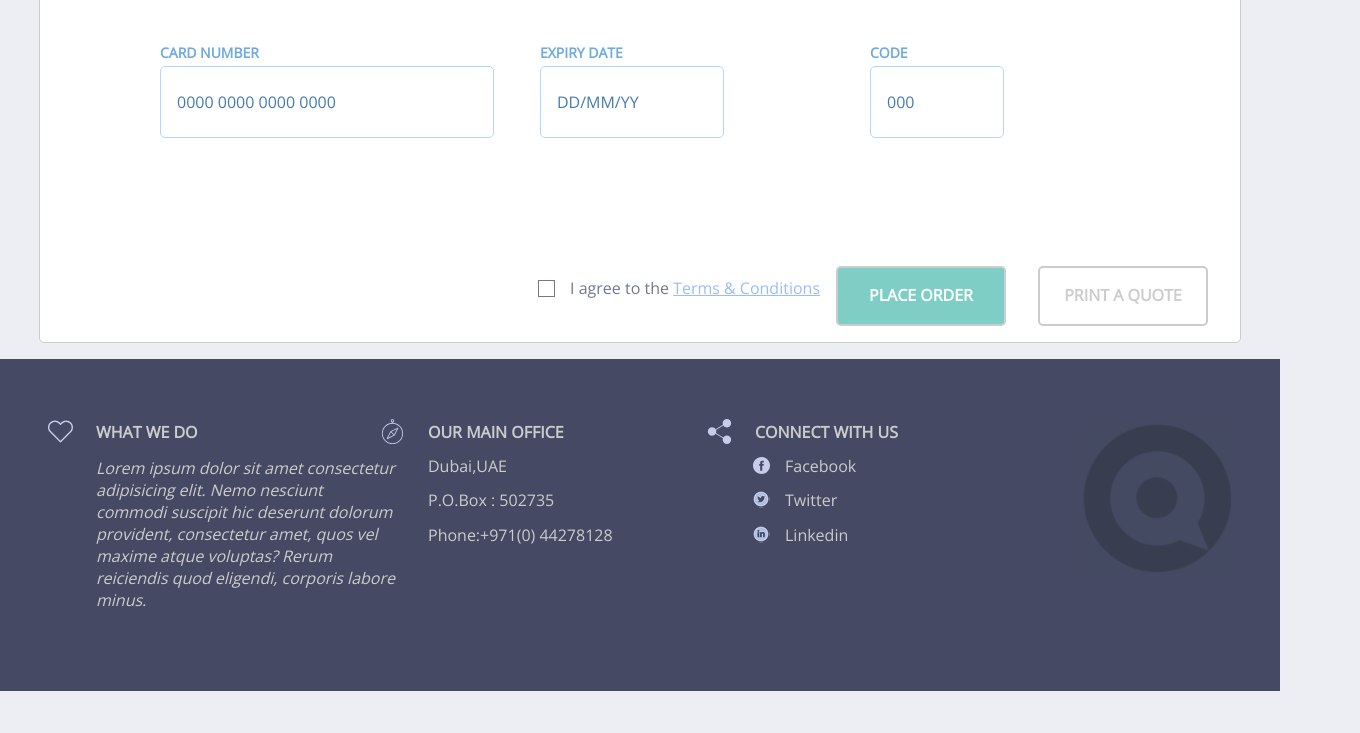
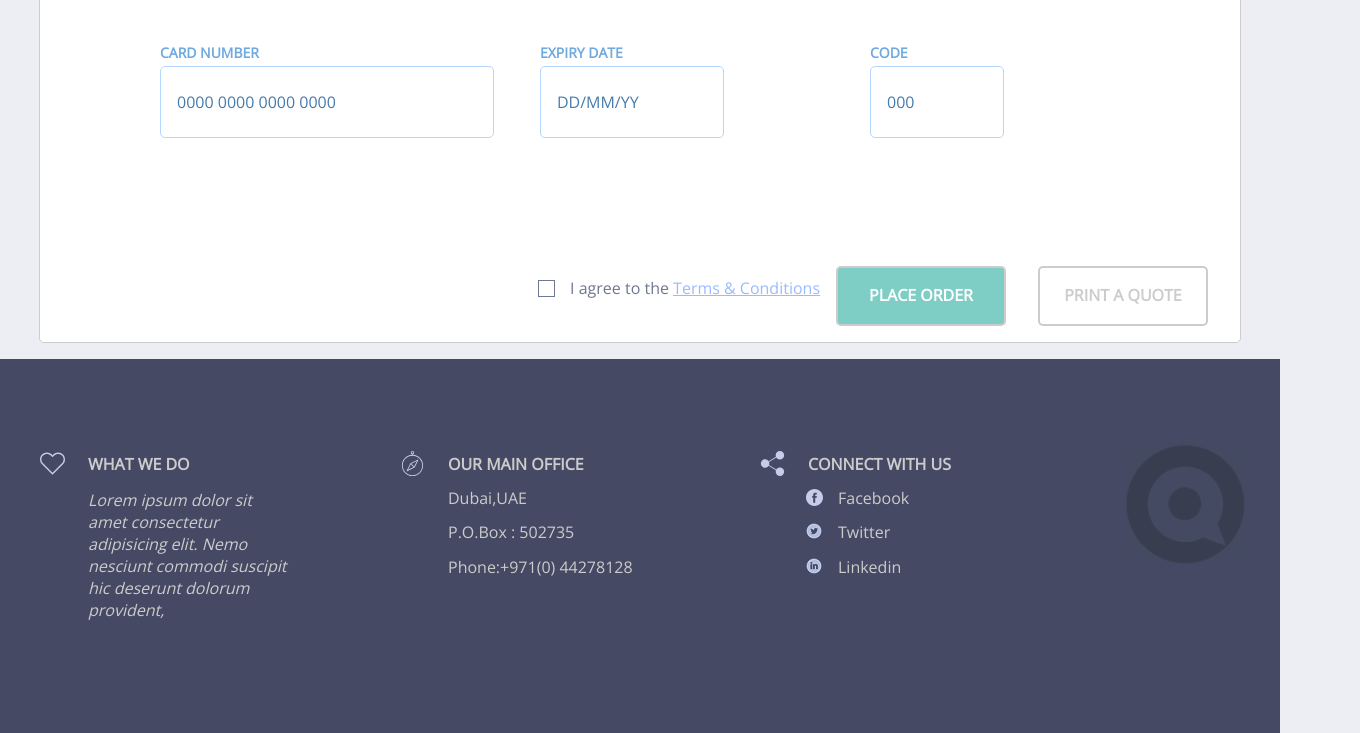
Before and after one commit to ArthurGorbenko/HTML5-Form, a plain HTML site: page index.html in a window 1280 px wide. Shown: the part 2622-3355 px from the top of the page, 1360 px wide, since content can reach past the window. Before the commit the page ends 3329 px from the top, so only its background shows below. Drawn offline with nearby package versions, Linux system fonts and the light colour scheme.

Commit message:
footer fixed

```diff
--- a/css/styles.css
+++ b/css/styles.css
@@ -998,16 +998,15 @@ input[type="checkbox"]:checked ~ .form-label_agree::after {
 }
 
 .form-footer {
-  height: 400px;
-  width: 100%;
+  /* height: 400px;
+  width: 100%; */
   background: #454964;
+  color: #ccc;
 }
 
 .form-footer_block {
-  margin-top: 5em;
-  height: 300px;
+  padding: 1em 0 1em 3em;
   width: 200px;
-  color: #ccc;
 }
 
 .form-footer_info_header {
@@ -1070,7 +1069,7 @@ input[type="checkbox"]:checked ~ .form-label_agree::after {
 
 .footer_social_link::before {
   content: "";
-  background: url("../images/facebook-logo-button.svg");
+  background: url("../images/facebook-logo-button.svg") no-repeat;
   display: block;
   position: absolute;
   background-size: 17px;
@@ -1080,20 +1079,26 @@ input[type="checkbox"]:checked ~ .form-label_agree::after {
 }
 
 .twitter::before {
-  background: url("../images/twitter-logo.png");
+  background: url("../images/twitter-logo.png") no-repeat;
 }
 
 .linkedin::before {
-  background: url("../images/linkedin-logo.png");
+  background: url("../images/linkedin-logo.png") no-repeat;
 }
 
 .social-links-list {
   padding-inline-start: 30px;
 }
 
+.wrapper_footer-logo {
+  padding: 0;
+  text-align: right;
+  width: 120px;
+}
+
 .footer_logo {
-  height: 150px;
-  width: 150px;
+  height: 120px;
+  width: 120px;
 }
 .footer_logo:hover {
   outline: 2px solid #6ea9df;
@@ -1174,28 +1179,6 @@ input[type="checkbox"]:checked ~ .form-label_agree::after {
     flex-direction: column;
   }
 
-  .form-footer {
-    box-sizing: content-box;
-    padding-left: 5em;
-    flex-direction: column;
-    height: 100%;
-    justify-content: flex-end;
-  }
-
-  .form-footer_block {
-    height: 100%;
-    width: 100%;
-  }
-
-  .footer_logo {
-    width: 150px;
-    height: 150px;
-  }
-
-  .form-footer_info_text {
-    margin: 0;
-  }
-
   .form-submit_input {
     margin: 1em 0;
     width: 80%;
@@ -1213,8 +1196,13 @@ input[type="checkbox"]:checked ~ .form-label_agree::after {
     margin-left: 0;
   }
 
-  .wrapper_footer_content {
-    padding-top: 2em;
+  .form-footer_block {
+    margin: 2em auto;
+  }
+
+  .footer_logo {
+    height: 120px;
+    width: 120px;
   }
 
   .form-submit {
@@ -1285,12 +1273,6 @@ input[type="checkbox"]:checked ~ .form-label_agree::after {
     flex-direction: column;
   }
 
-  .form-footer {
-    flex-direction: column;
-    height: 100%;
-    justify-content: flex-end;
-  }
-
   .form-submit_input {
     margin: 1em 0;
     width: 80%;
@@ -1304,26 +1286,20 @@ input[type="checkbox"]:checked ~ .form-label_agree::after {
     margin-left: 0;
   }
 
-  .wrapper_footer_content {
-    display: block;
-    padding: 2em 5em;
-  }
-
   .form-submit {
     display: block;
     padding: 0 0 0 2em;
     text-align: center;
   }
 
-  .form-footer_block {
-    height: 100%;
-    width: 100%;
-    margin: 5em 5em 2em 2em;
+  .footer_logo {
+    height: 120px;
+    width: 120px;
+    padding: 5px 0 5px 5px;
   }
 
-  .footer_logo {
-    width: 150px;
-    height: 150px;
+  .form-footer_block {
+    margin: 2em auto;
   }
 }
 
@@ -1407,20 +1383,18 @@ input[type="checkbox"]:checked ~ .form-label_agree::after {
     flex-direction: row;
   }
 
-  .form-footer {
-    text-align: center;
+  .wrapper_footer_content {
+    display: flex;
+    justify-content: space-between;
+    padding: 5em 0;
   }
 
   .form-footer_block {
-    margin: 2em 1em;
+    width: 200px;
+    margin: 0;
   }
-
-  .wrapper_footer_content {
-    display: flex;
-    flex-direction: row;
-    margin: 1em auto;
-    justify-content: space-around;
-    text-align: left;
+  .wrapper_footer-logo {
+    width: 120px;
   }
 }
 
@@ -1471,26 +1445,11 @@ input[type="checkbox"]:checked ~ .form-label_agree::after {
     justify-content: flex-end;
   }
 
-  .form-footer {
-    text-align: center;
-  }
-
-  .wrapper_footer_content {
-    width: 1200px;
-    margin: 1em auto;
-    justify-content: space-between;
-    text-align: left;
-  }
-
   .form-submit_input {
     margin-right: 2em;
   }
-
-  .form-footer_info_text {
-    width: 300px;
-  }
-
-  .footer_logo {
-    margin-right: 3em;
+  .wrapper_footer_content {
+    width: 1200px;
+    margin: 0 auto;
   }
 }
--- a/index.html
+++ b/index.html
@@ -492,8 +492,6 @@
           <p class="form-footer_info_text">
             Lorem ipsum dolor sit amet consectetur adipisicing elit. Nemo
             nesciunt commodi suscipit hic deserunt dolorum provident,
-            consectetur amet, quos vel maxime atque voluptas? Rerum reiciendis
-            quod eligendi, corporis labore minus.
           </p>
         </section>
         <section class="form-footer_block form-footer_adress">
@@ -526,13 +524,15 @@
             </li>
           </ul>
         </section>
+        <div class="form-footer_block wrapper_footer-logo">
         <a href="#" class="header_link_home">
         <img
           src="images/logo-footer.png"
           alt="footer logo"
-          class="form-footer_block footer_logo"
+          class="footer_logo"
         />
       </a>
+    </div>
       </div>
     </footer>
   </body>
```
